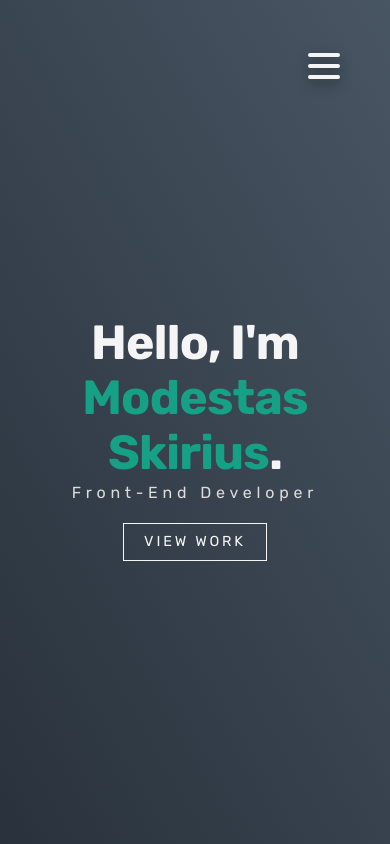
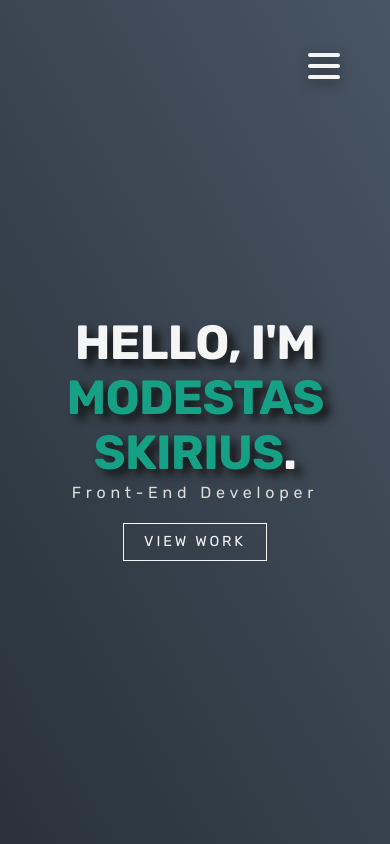
Before and after one commit to modestas9k/Portfolio, a React (Create React App) app: page / in a window 390 px wide. Built offline with nearby package versions, Linux system fonts and the light colour scheme.

Commit message:
add some h1 style

```diff
--- a/src/scss/index.scss
+++ b/src/scss/index.scss
@@ -12,7 +12,16 @@ body {
     color: $white-color;
   }
   h1 {
-    font-size: 3em;
+    font-size: 7em;
+    text-transform: uppercase;
+    text-shadow: 7px 6px 9px #161616;
+
+    @media (max-width: 768px) {
+      font-size: 4em
+    }
+    @media (max-width: 525px) {
+      font-size: 3em;
+    }
   }
   h2 {
     font-size: 2em;
```
